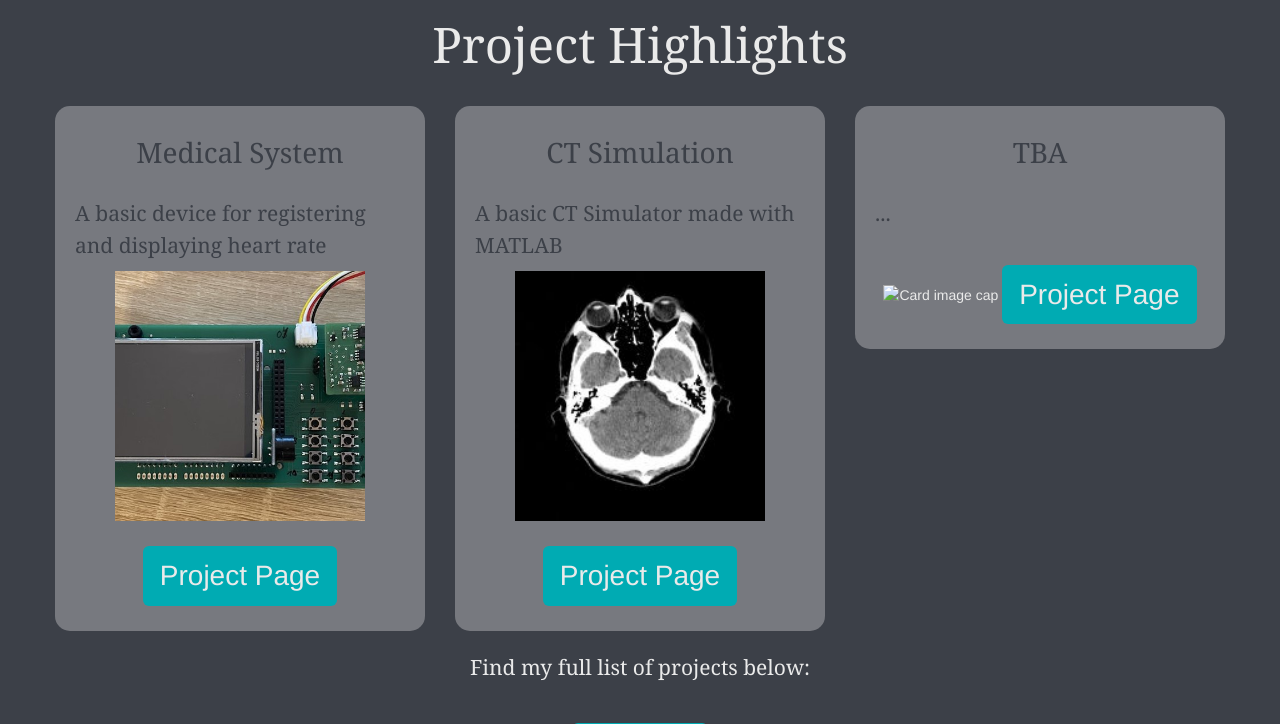
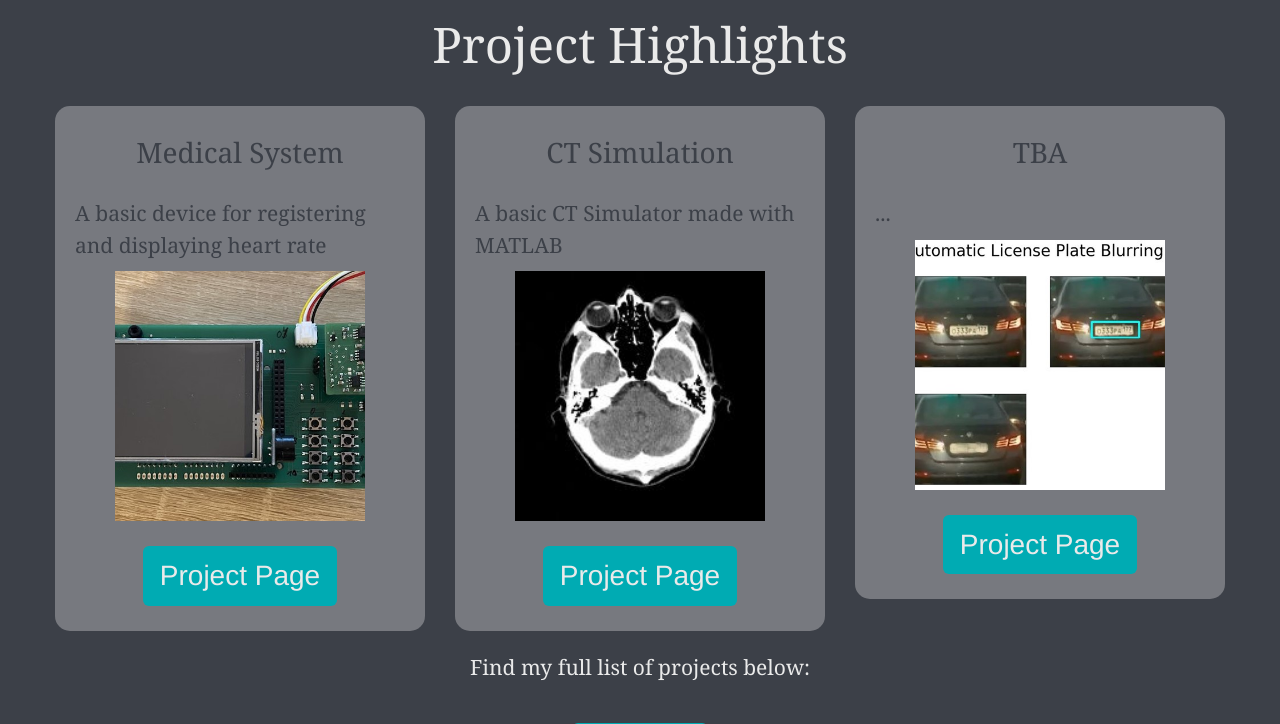
Before and after one commit to cgrundman/christian-grundman-website, a Flask app: page / in a window 1280 px wide. Shown: the part 3471-4195 px from the top of the page. Run offline with Flask 2, Linux system fonts and the light colour scheme; some libraries are stand-ins or nearby versions.

Commit message:
added first cv project image

```diff
--- a/templates/index.html
+++ b/templates/index.html
@@ -144,7 +144,7 @@
                             </div>
                             <div class="card-body">
                                 <h5 class="card-text">...</h5>
-                                <img class="card-img-top" src="" alt="Card image cap">
+                                <img class="card-img-top" src="{{url_for('static', filename='images/cv-1.jpg')}}" alt="Card image cap">
                                 <a href="#" class="btn btn-lg">Project Page</a>
                             </div>
                         </div>
```
Also changed, not shown: static/images/cv-1.jpg (added).
